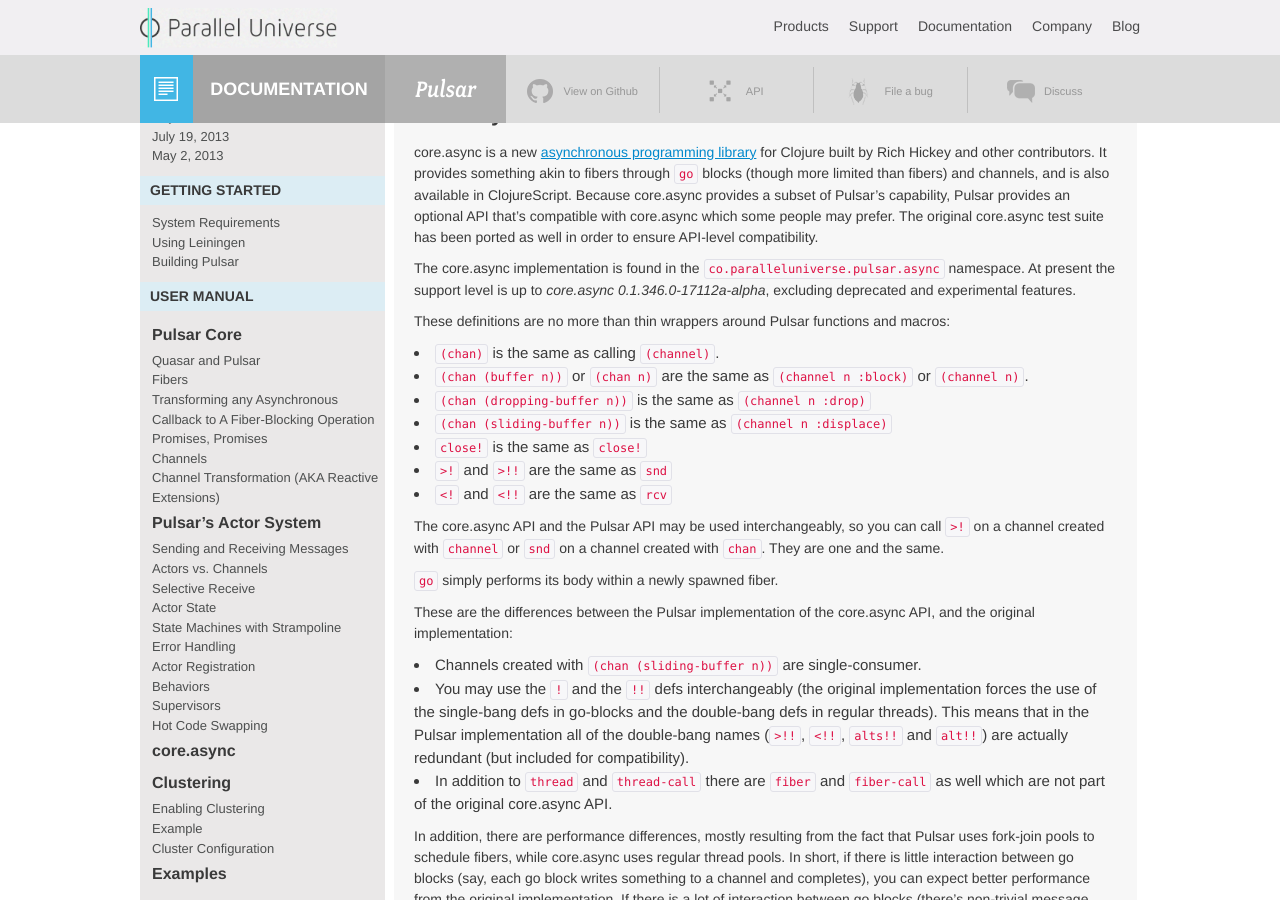
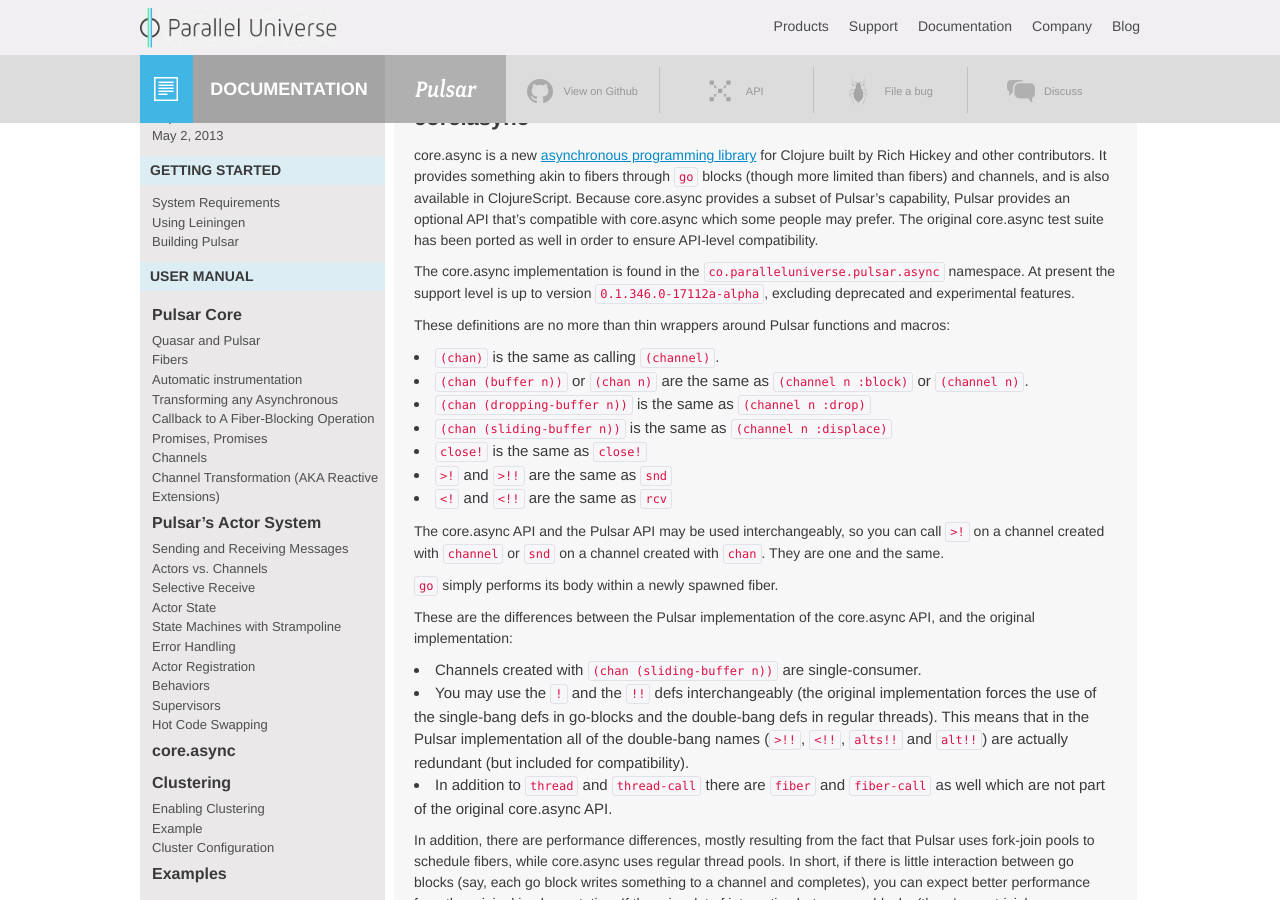
Before and after one commit to puniverse/pulsar, a Jekyll site: the page built from docs/index.md, in a window 1280 px wide and 900 px high, scrolled down 25993 px. Built offline with Jekyll 4.4.1, drawn with Linux system fonts in a browser that asks for light colours; nearby versions of some CDN libraries; Markdown is read by kramdown in place of the engine named in the settings.

Commit message:
Minor doc touches [ci skip]

```diff
--- a/docs/index.md
+++ b/docs/index.md
@@ -153,7 +153,7 @@
 **Note**: One thing to watch out for in suspendable functions is lazy-seqs. If the function consumes a seq, it's probably a good idea to force it with `doall` before passing it to the function.
 {% endcomment %}
 
-#### Automatic instrumentation
+### Automatic instrumentation
 
 Since version 0.6.3, Pulsar supports experimental automatic instrumentation of all Clojure code, so that `suspendable!`, `sfn` and `defsfn` are not required anymore. It can be enabled by setting the `-Dco.paralleluniverse.pulsar.instrument.auto=all` system property. Automatic instrumentation needs source code information in order to recognise Clojure code, as well as the ability to instrument some `synchronized` Clojure runtime methods, so the agent should be run with the `=xm` options.
 
@@ -1362,7 +1362,7 @@
 
 core.async is a new [asynchronous programming library](https://github.com/clojure/core.async/) for Clojure built by Rich Hickey and other contributors. It provides something akin to fibers through `go` blocks (though more limited than fibers) and channels, and is also available in ClojureScript. Because core.async provides a subset of Pulsar's capability, Pulsar provides an optional API that's compatible with core.async which some people may prefer. The original core.async test suite has been ported as well in order to ensure API-level compatibility.
 
-The core.async implementation is found in the `co.paralleluniverse.pulsar.async` namespace. At present the support level is up to _core.async 0.1.346.0-17112a-alpha_, excluding deprecated and experimental features.
+The core.async implementation is found in the `co.paralleluniverse.pulsar.async` namespace. At present the support level is up to version `0.1.346.0-17112a-alpha`, excluding deprecated and experimental features.
 
 These definitions are no more than thin wrappers around Pulsar functions and macros:
 
```
